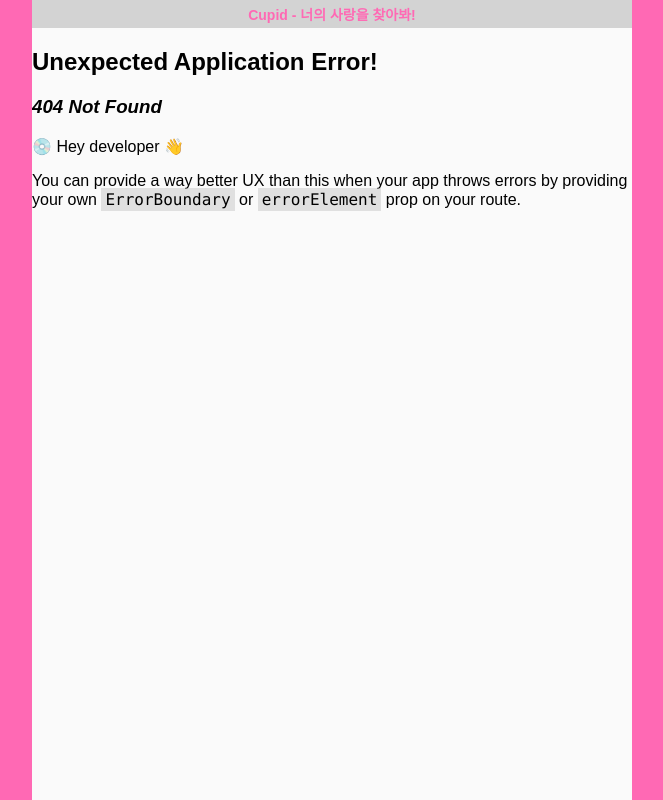
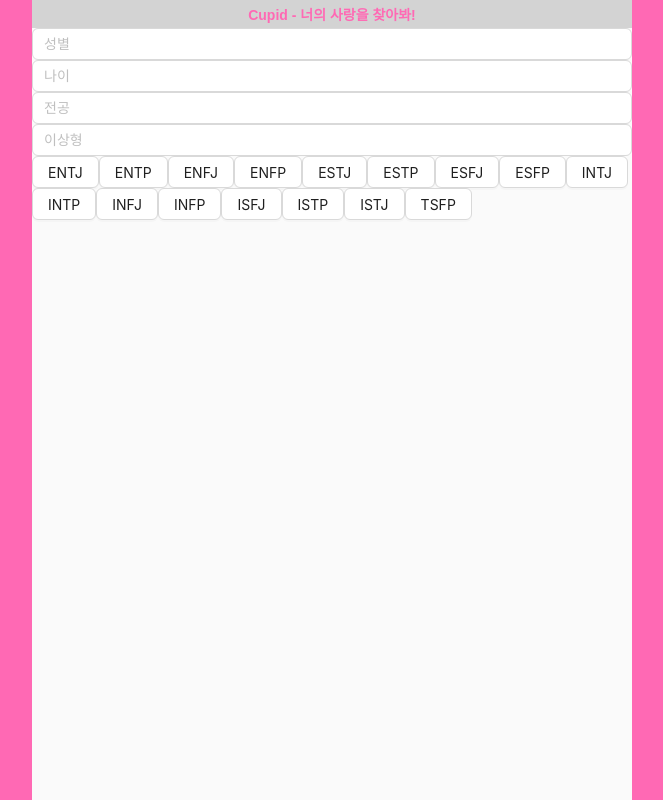
Before and after one commit to packet-love/packet-love, a React (Create React App) app: page /edit/my in a window 1280 px wide. Before the commit this address had no page. Shown: the whole page, without its empty margins (308-971 px from the left). Built offline with nearby package versions, Linux system fonts and the light colour scheme; a web font is replaced by a local one.

Commit message:
대충 내 상태 입력 화면

```diff
--- a/src/pages/home-page.tsx
+++ b/src/pages/home-page.tsx
@@ -1,5 +1,6 @@
 import styled from "styled-components";
 import {Button, Col, Row} from "antd";
+import {useLocation, useNavigate, useRoutes} from "react-router-dom";
 
 
 const MenuItemContainer = styled.div`
@@ -15,11 +16,13 @@ const MenuItemText = styled.p`
 `;
 
 const MenuItem: React.FC<MenuItemProps> = ({title, path}) => {
+  const navigate = useNavigate();
+
   return (
     <div>
       <MenuItemContainer>
         <MenuItemBox>
-          <Button block>{title}</Button>
+          <Button block onClick={() => navigate(path)}>{title}</Button>
         </MenuItemBox>
       </MenuItemContainer>
     </div>
@@ -43,10 +46,10 @@ const HomePage = () => {
       <HomeContainer>
         <Row>
           <Col span={12}>
-            <MenuItem title={"1. 내 정보 입력하기"} path={"/"}/>
+            <MenuItem title={"1. 내 정보 입력하기"} path={"/edit/my"}/>
           </Col>
           <Col span={12}>
-            <MenuItem title={"2. 상대 정보 입력하기"} path={"/"}/>
+            <MenuItem title={"2. 상대 정보 입력하기"} path={"/edit/target"}/>
           </Col>
           <Col span={24}>
             <MenuItem title={"3. 공략법 확인하기"} path={"/"} />
--- a/src/pages/my-edit-page.tsx
+++ b/src/pages/my-edit-page.tsx
@@ -1,7 +1,29 @@
+import React, {useState} from "react";
+import {Button, Input} from "antd";
+import {Gender, MBTI} from "../state/states";
 
 const MyEditPage = () => {
+  const [inputAge, setInputAge] = useState<number>(0);
+  const [inputGender, setInputGender] = useState<Gender | null>(Gender.MALE);
+  const [inputMajor, setInputMajor] = useState<string | null>('');
+  const [inputIdol, setInputIdol] = useState<string | null>('');
+  const [inputMbti, setInputMbti] = useState<MBTI | null>(MBTI.ENTJ);
+
+  const validateInput = () => {
+  }
+
   return (
-    <div></div>
+    <div>
+      <Input placeholder="성별"/>
+      <Input placeholder="나이"/>
+      <Input placeholder="전공"/>
+      <Input placeholder="이상형"/>
+      {
+        Object.keys(MBTI).map((mbti) => (
+          <Button>{mbti}</Button>
+        ))
+      }
+    </div>
   )
 }
 
--- /dev/null
+++ b/src/state/states.tsx
@@ -0,0 +1,71 @@
+import {atom, RecoilState} from "recoil";
+
+export enum Gender {
+  MALE = '남자',
+  FEMALE = '여자'
+};
+
+export enum MBTI {
+  ENTJ = 'ENTJ',
+  ENTP = 'ENTP',
+  ENFJ = 'ENFJ',
+  ENFP = 'ENFP',
+  ESTJ = 'ESTJ',
+  ESTP = 'ESTP',
+  ESFJ = 'ESFJ',
+  ESFP = 'ESFP',
+  INTJ = 'INTJ',
+  INTP = 'INTP',
+  INFJ = 'INFJ',
+  INFP = 'INFP',
+  ISFJ = 'ISFJ',
+  ISTP = 'ISTP',
+  ISTJ = 'ISTJ',
+  TSFP = 'TSFP',
+};
+
+export interface PersonInfo {
+  isFilled: boolean,
+  age: number,
+  gender: Gender,
+  major: string,
+  idol: string,
+  mbti: MBTI,
+};
+
+export class PersonInfoCreator {
+  static empty(): PersonInfo {
+    return {
+      isFilled: false,
+      age: 0,
+      gender: Gender.FEMALE,
+      major: '',
+      idol: '',
+      mbti: MBTI.ENTJ
+    }
+  }
+}
+
+export const MyState = atom<PersonInfo>({
+  key: 'myState',
+  default: {
+    isFilled: false,
+    age: 0,
+    gender: Gender.FEMALE,
+    major: '',
+    idol: '',
+    mbti: MBTI.ENTJ
+  },
+});
+
+export const TargetState = atom<PersonInfo>({
+  key: 'targetState',
+  default: {
+    isFilled: false,
+    age: 0,
+    gender: Gender.FEMALE,
+    major: '',
+    idol: '',
+    mbti: MBTI.ENTJ
+  },
+});
```
Also changed, not shown: src/App.tsx (+3 -5 lines), src/router/routes.ts (deleted, +0 -12 lines), src/router/routes.tsx (added, +23 -0 lines).
